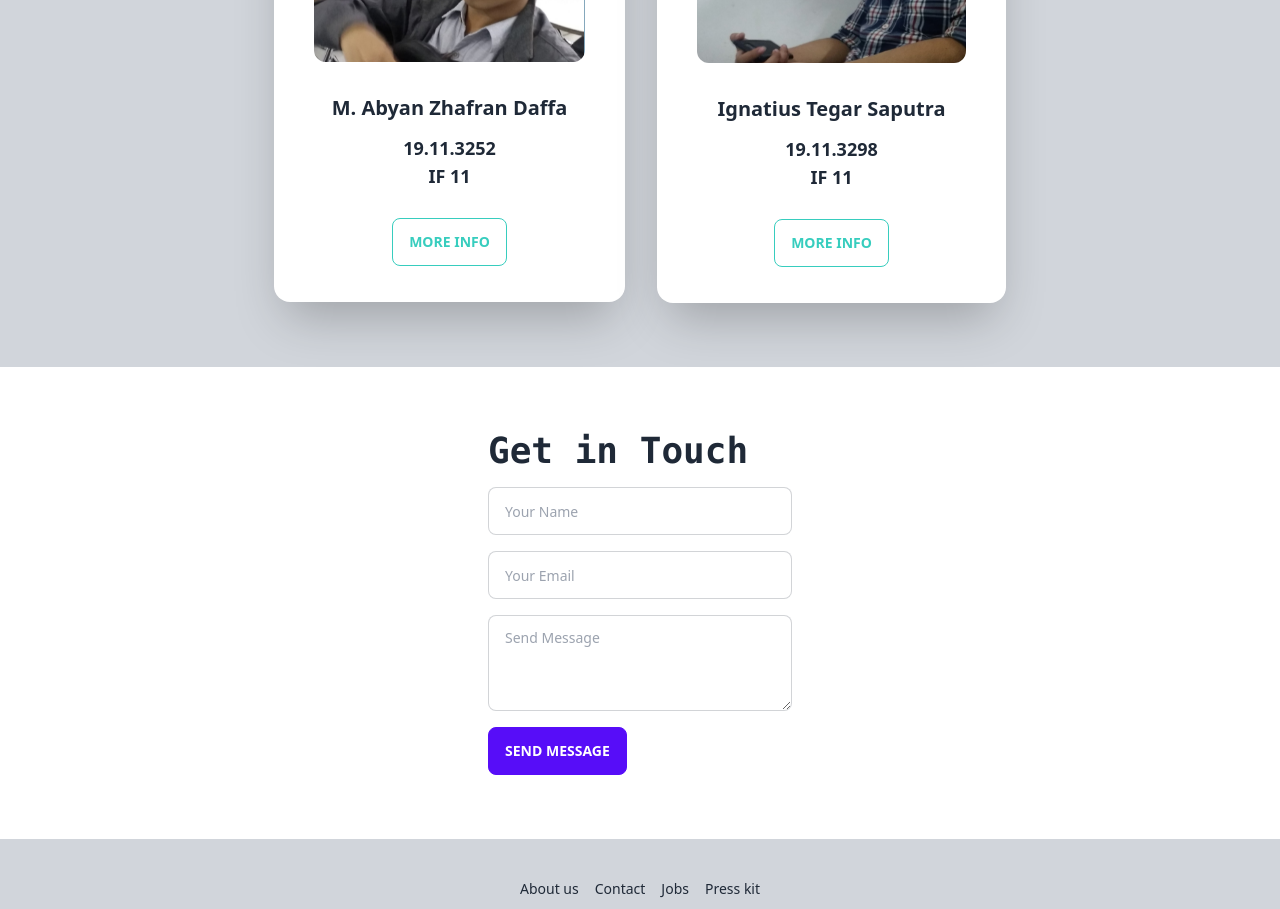
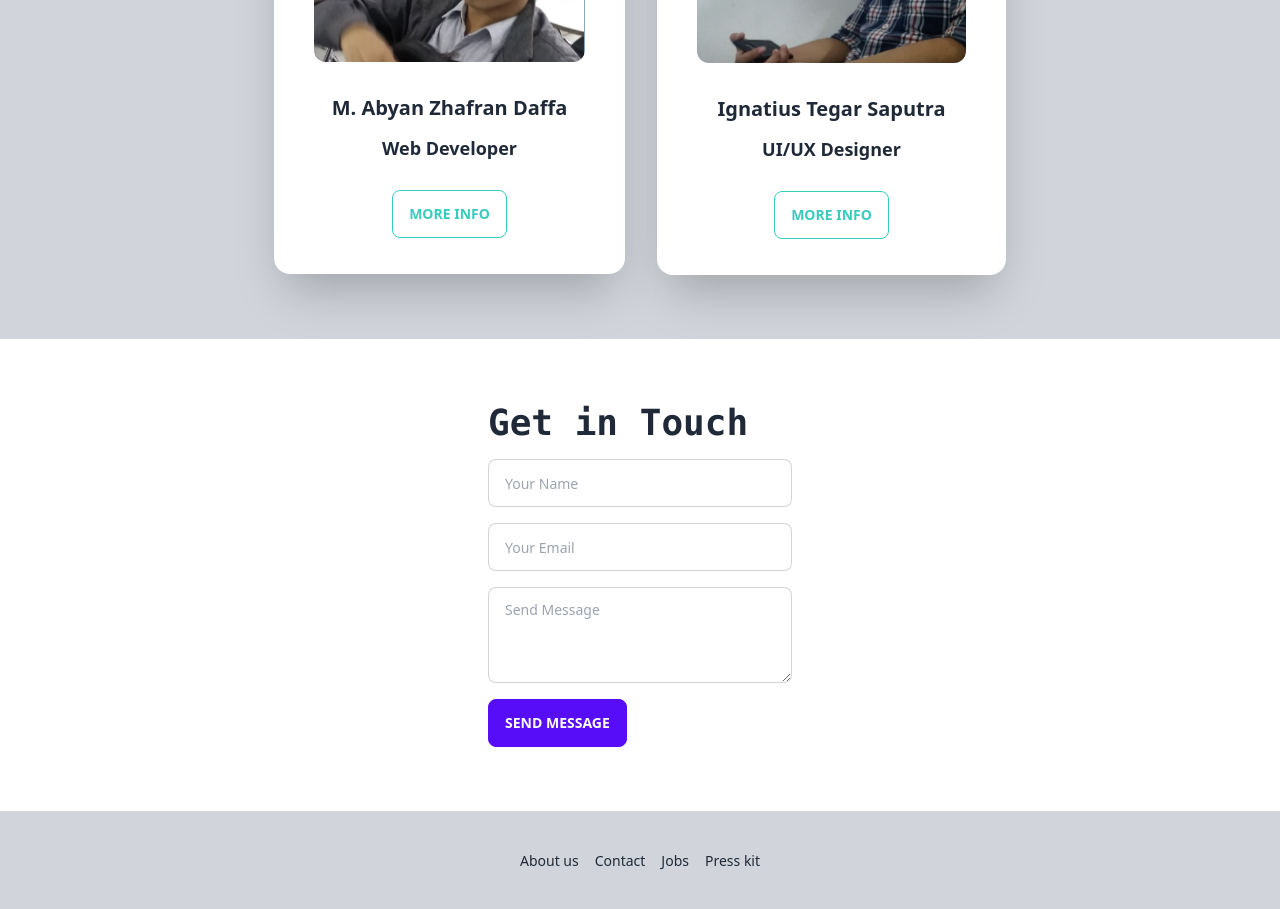
Before and after one commit to Abyanzhafran/show-case, a Next.js app: page / in a window 1280 px wide. Shown: the part 2340-3249 px from the top of the page. Built offline with nearby package versions, Linux system fonts and the light colour scheme.

Commit message:
update : - replace some content

```diff
--- a/pages/index.js
+++ b/pages/index.js
@@ -72,14 +72,12 @@ const Homepage = () => {
   const aboutItem = [
     {
       name: 'M. Abyan Zhafran Daffa',
-      nim: '19.11.3252',
-      kelas: 'IF 11',
+      position: 'Web Developer',
       img: '/gue_1.png',
     },
     {
       name: 'Ignatius Tegar Saputra',
-      nim: '19.11.3298',
-      kelas: 'IF 11',
+      position: 'UI/UX Designer',
       img: '/tegar_1.png',
     },
   ];
@@ -185,8 +183,7 @@ const Homepage = () => {
                   </div>
                   <div className="card-body">
                     <h2 className="card-title">{i.name}</h2>
-                    <span className="text-lg font-semibold">{i.nim}</span>
-                    <span className="text-lg font-semibold">{i.kelas}</span>
+                    <span className="text-lg font-semibold">{i.position}</span>
                     <div className="justify-center card-actions">
                       <button className="btn btn-outline btn-accent">
                         More info
```
Also changed, not shown: 2 other files (tests, documents, lock files or other folders).
